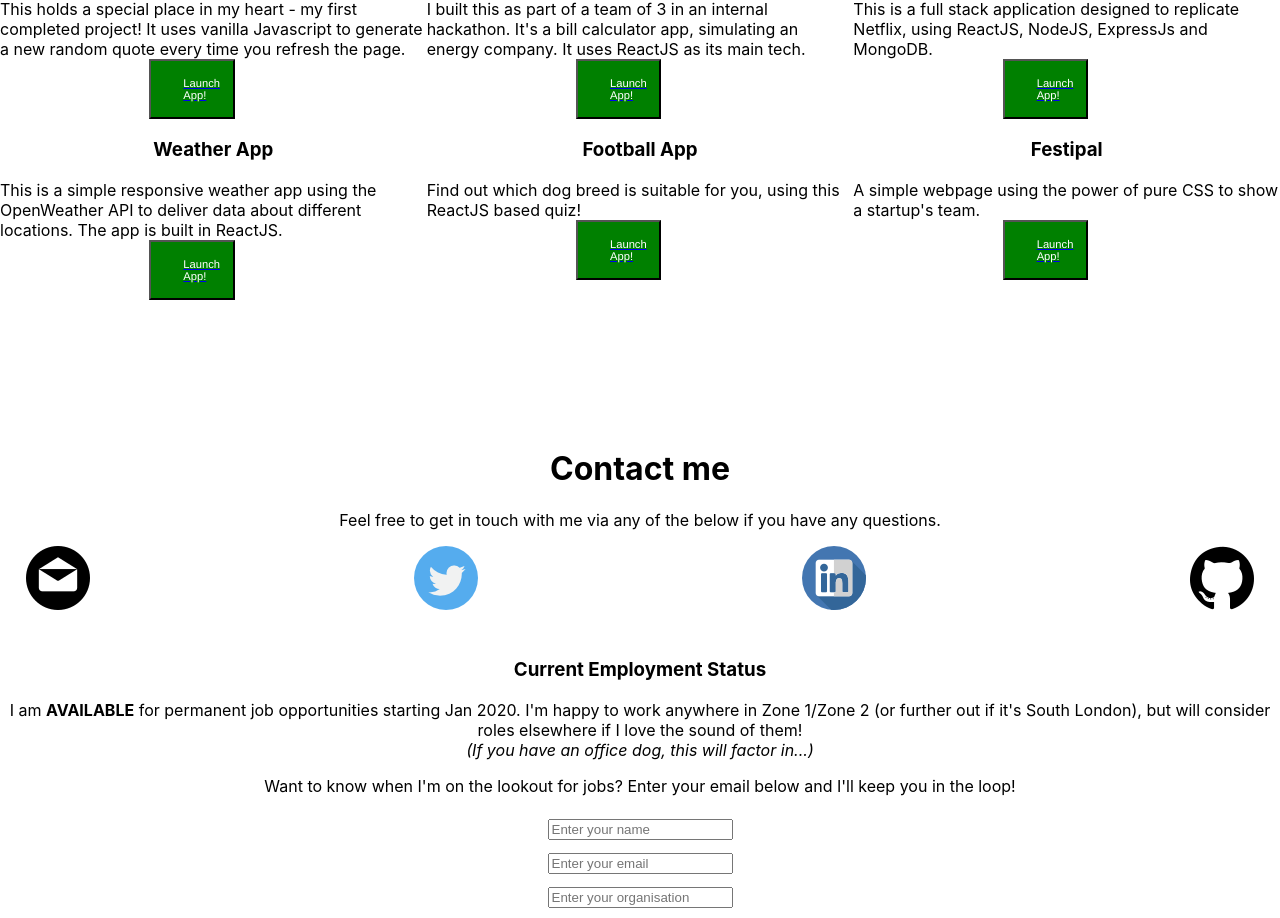
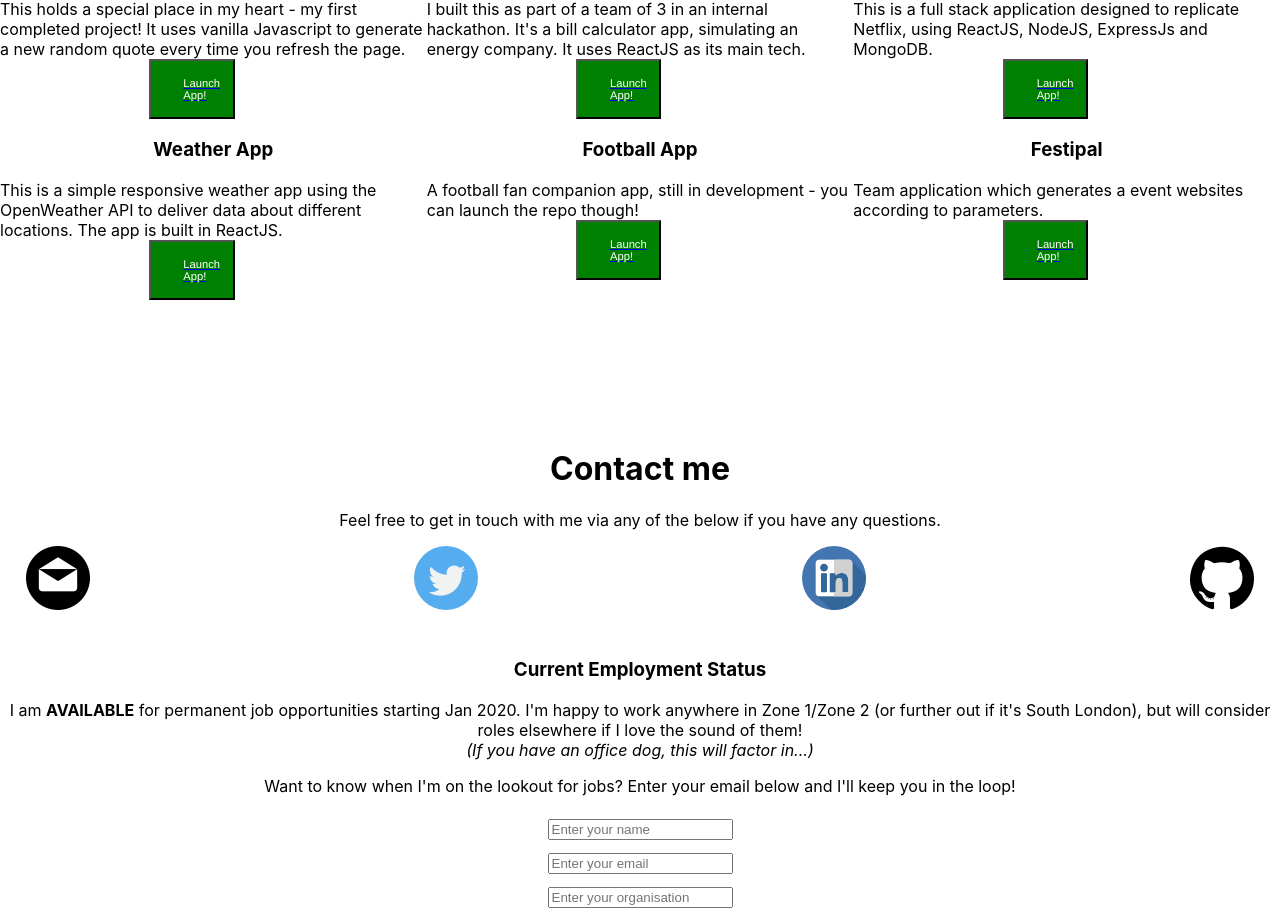
Before and after one commit to Reikon95/portfolio, a React (Create React App) app: page / in a window 1280 px wide. Shown: the part 2114-3032 px from the top of the page. Built offline with nearby package versions, Linux system fonts and the light colour scheme.

Commit message:
changed copy

```diff
--- a/src/Projects.js
+++ b/src/Projects.js
@@ -39,14 +39,14 @@ return (
         <div className="tileItem e">
         <h3>Football App</h3>
         <div className="projectFurtherDetails">
-            Find out which dog breed is suitable for you, using this ReactJS based quiz!
+            A football fan companion app, still in development - you can launch the repo though!
             <a href="https://github.com/Reikon95/Dont-Shop-Adopt" target="_blank"><button className="proButton">Launch App!</button></a>
         </div>
         </div>
             <div className="tileItem f">
             <h3>Festipal</h3>
             <div className="projectFurtherDetails">
-            A simple webpage using the power of pure CSS to show a startup's team.
+            Team application which generates a event websites according to parameters.
             <a href="https://github.com/Reikon95?tab=repositories" target="_blank"><button className="proButton">Launch App!</button></a>
         </div>
         </div>
```
